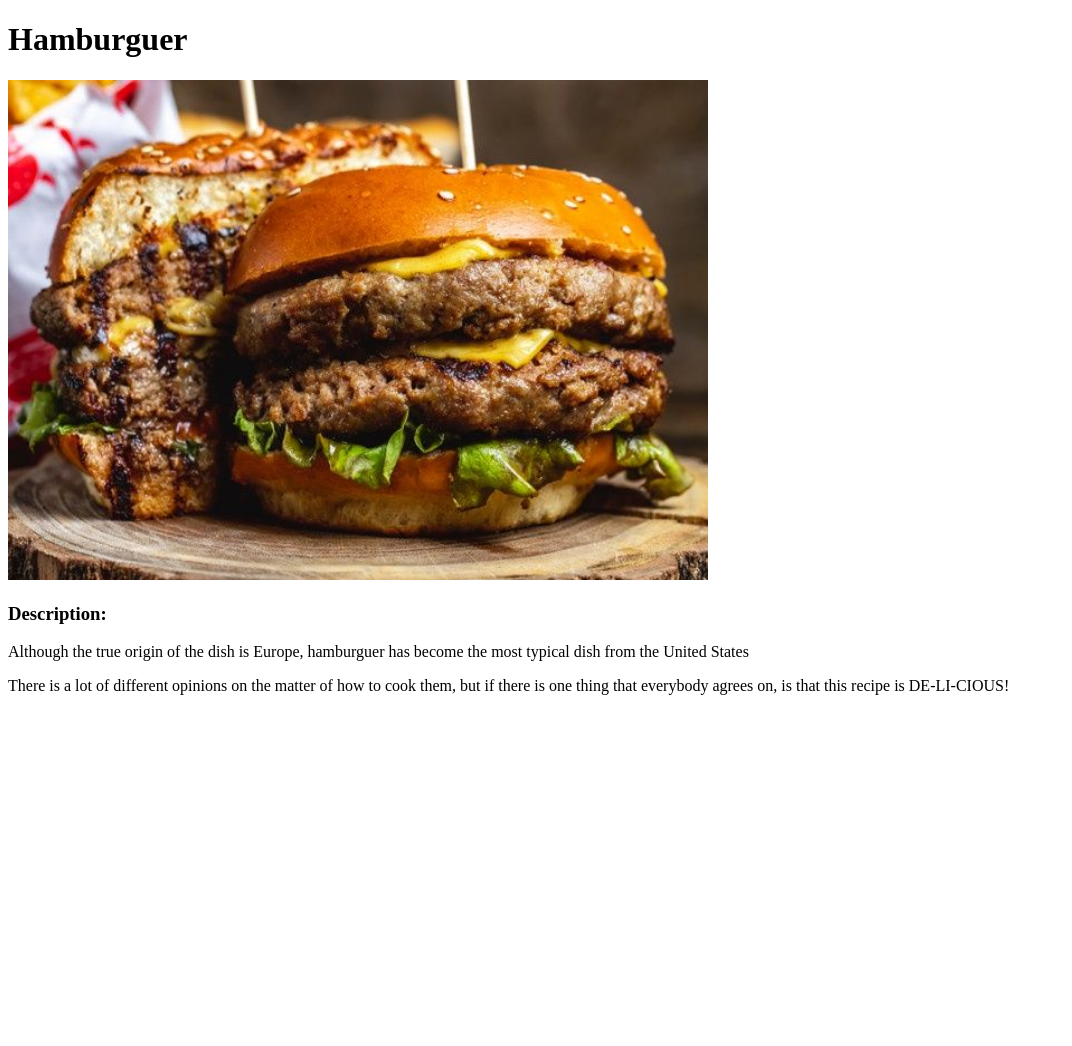
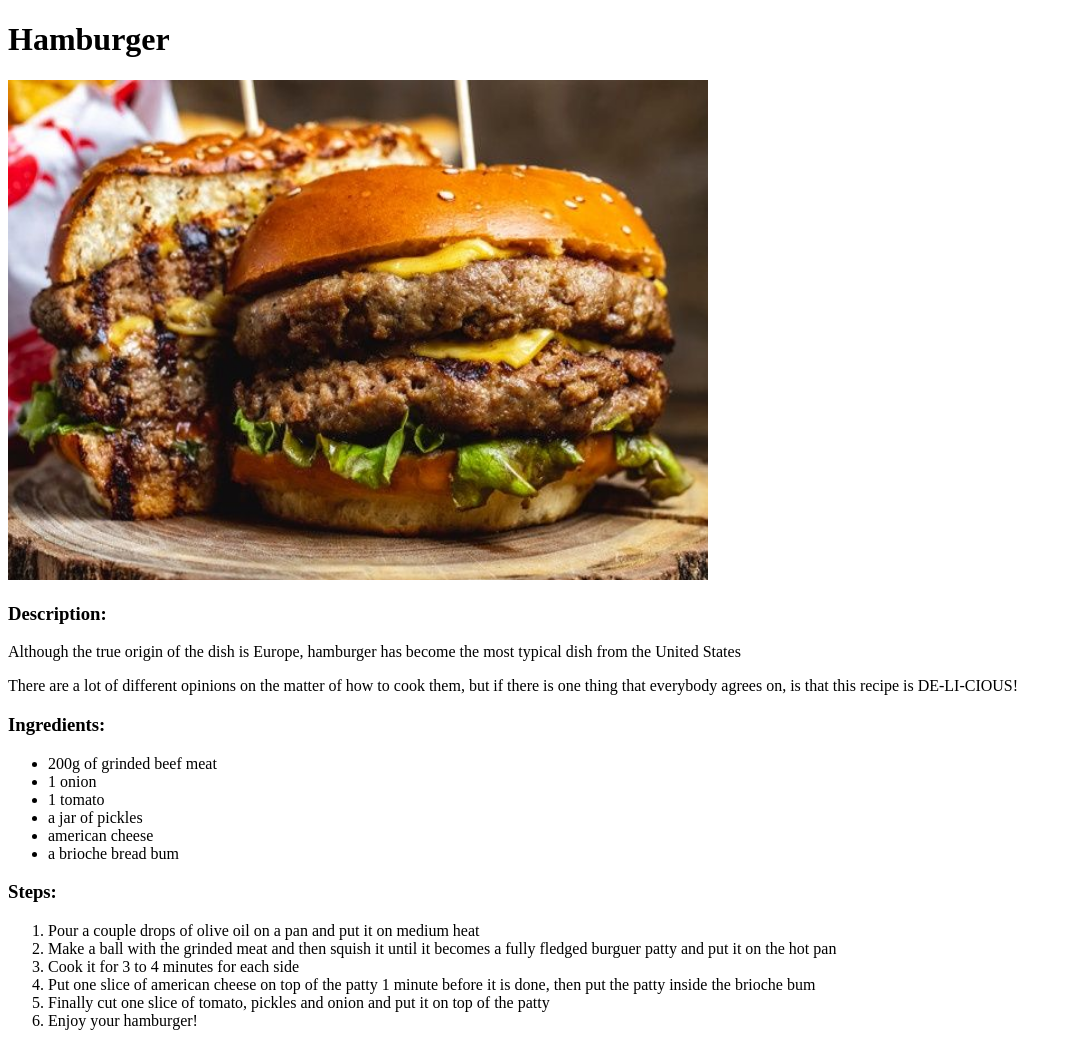
Before and after one commit to OscarLaraGarcia/odin-recipes, a plain HTML site: page recipes/hamburguer.html in a window 1280 px wide. Shown: the whole page, without its empty margins (0-1072 px from the left). Before the commit the page ends 800 px from the top, so only its background shows below. Drawn offline with Linux system fonts and the light colour scheme.

Commit message:
Completed version

```diff
--- a/recipes/hamburguer.html
+++ b/recipes/hamburguer.html
@@ -3,14 +3,31 @@
 <head>
     <meta charset="UTF-8">
     <meta name="viewport" content="width=device-width, initial-scale=1.0">
-    <title>Document</title>
+    <title>Hamburger</title>
 </head>
 <body>
-    <h1>Hamburguer</h1>
+    <h1>Hamburger</h1>
     <img src="./images/imagen-hamburguesa.jpg" alt="Hamburguer Image" height="500" width="700">
     <h3>Description:</h3>
-    <p>Although the true origin of the dish is Europe, hamburguer has become the most typical dish from the United States</p>
-    <p>There is a lot of different opinions on the matter of how to cook them, but if there is one thing that everybody agrees on, is that this recipe is DE-LI-CIOUS!</p>
-
+    <p>Although the true origin of the dish is Europe, hamburger has become the most typical dish from the United States</p>
+    <p>There are a lot of different opinions on the matter of how to cook them, but if there is one thing that everybody agrees on, is that this recipe is DE-LI-CIOUS!</p>
+    <h3>Ingredients:</h3>
+    <ul>
+        <li>200g of grinded beef meat</li>
+        <li>1 onion </li>
+        <li>1 tomato</li>
+        <li>a jar of pickles</li>
+        <li>american cheese</li>
+        <li>a brioche bread bum</li>
+    </ul>
+    <h3>Steps:</h3>
+    <ol>
+        <li>Pour a couple drops of olive oil on a pan and put it on medium heat</li>
+        <li>Make a ball with the grinded meat and then squish it until it becomes a fully fledged burguer patty and put it on the hot pan</li>
+        <li>Cook it for 3 to 4 minutes for each side</li>
+        <li>Put one slice of american cheese on top of the patty 1 minute before it is done, then put the patty inside the brioche bum</li>
+        <li>Finally cut one slice of tomato, pickles and onion and put it on top of the patty</li>
+        <li>Enjoy your hamburger!</li>
+    </ol>
 </body>
 </html>
```
Also changed, not shown: index.html (+7 -2 lines), recipes/carbonara.html (+1 -1 lines).
